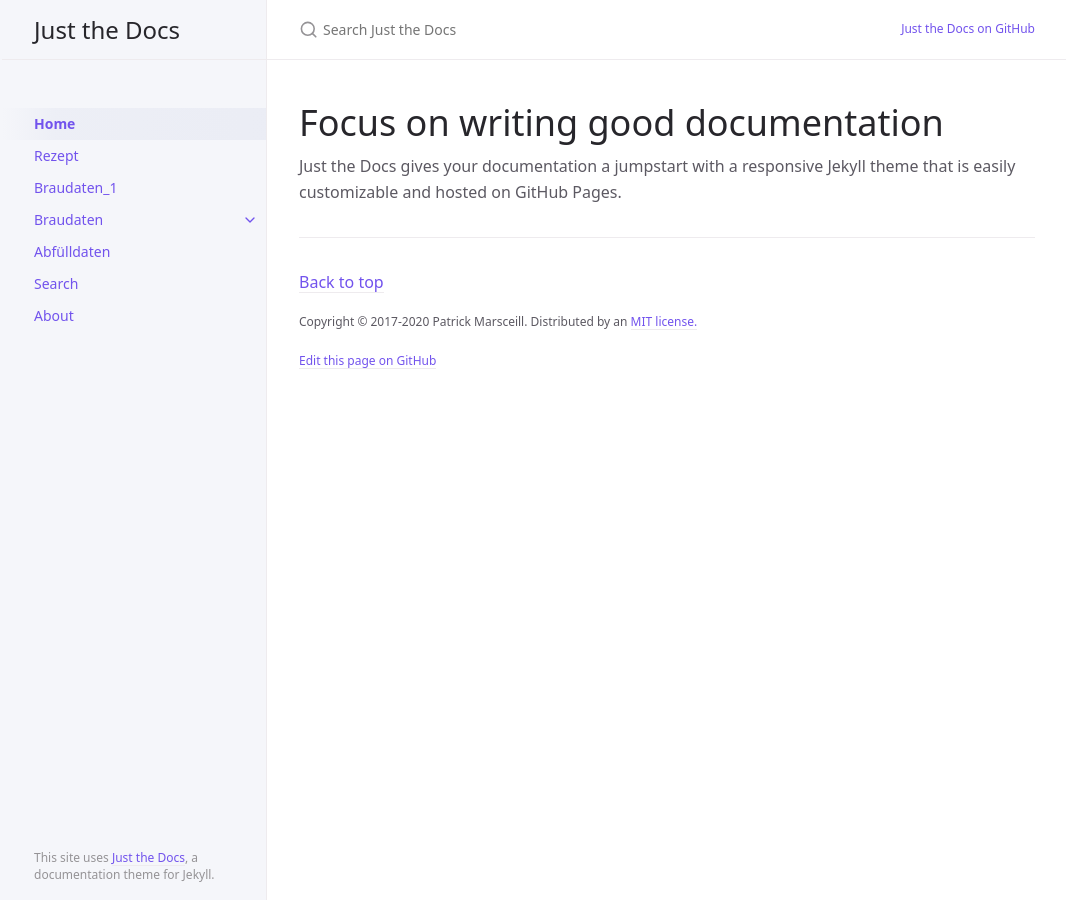
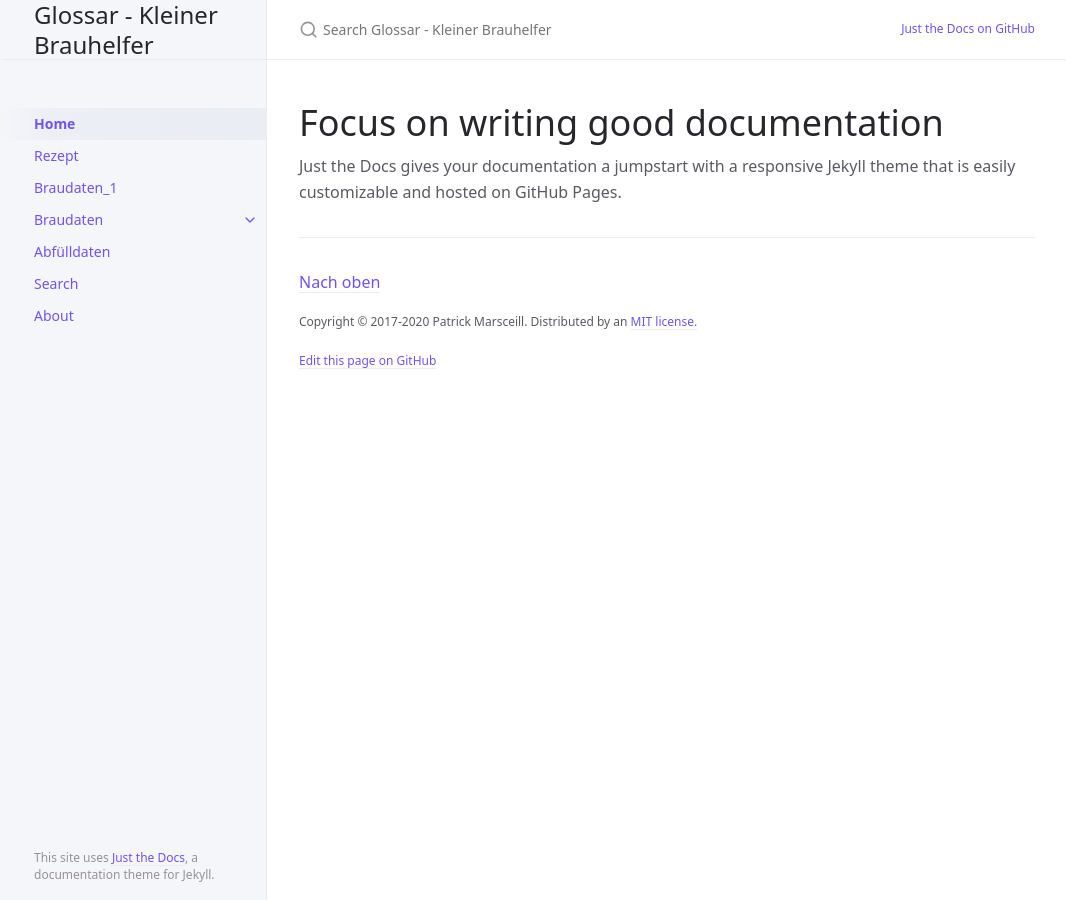
Before and after one commit to IsometricXH/kbh-glossar, a Jekyll site: the page built from index.md, in a window 1280 px wide. Shown: the whole page, without its empty margins (105-1171 px from the left). Built offline with Jekyll 4.4.1, drawn with Linux system fonts in a browser that asks for light colours.

Commit message:
Update _config.yml

```diff
--- a/_config.yml
+++ b/_config.yml
@@ -13,8 +13,8 @@
 # you will see them accessed via {{ site.title }}, {{ site.github_repo }}, and so on.
 # You can create any custom variable you would like, and they will be accessible
 # in the templates via {{ site.myvariable }}.
-title: Just the Docs
-description: A Jekyll theme for documentation
+title: Glossar - Kleiner Brauhelfer
+description: Dokumentation für den Kleinen Brauhelfer
 baseurl: "/kbh-glossar/" # the subpath of your site, e.g. /blog
 url: "https://isometricxh.github.io" # the base hostname & protocol for your site, e.g. http://example.com
 
@@ -83,7 +83,7 @@ nav_sort: case_sensitive # Capital letters sorted before lowercase
 
 # Back to top link
 back_to_top: true
-back_to_top_text: "Back to top"
+back_to_top_text: "Nach oben"
 
 footer_content: "Copyright &copy; 2017-2020 Patrick Marsceill. Distributed by an <a href=\"https://github.com/pmarsceill/just-the-docs/tree/master/LICENSE.txt\">MIT license.</a>"
 
```
